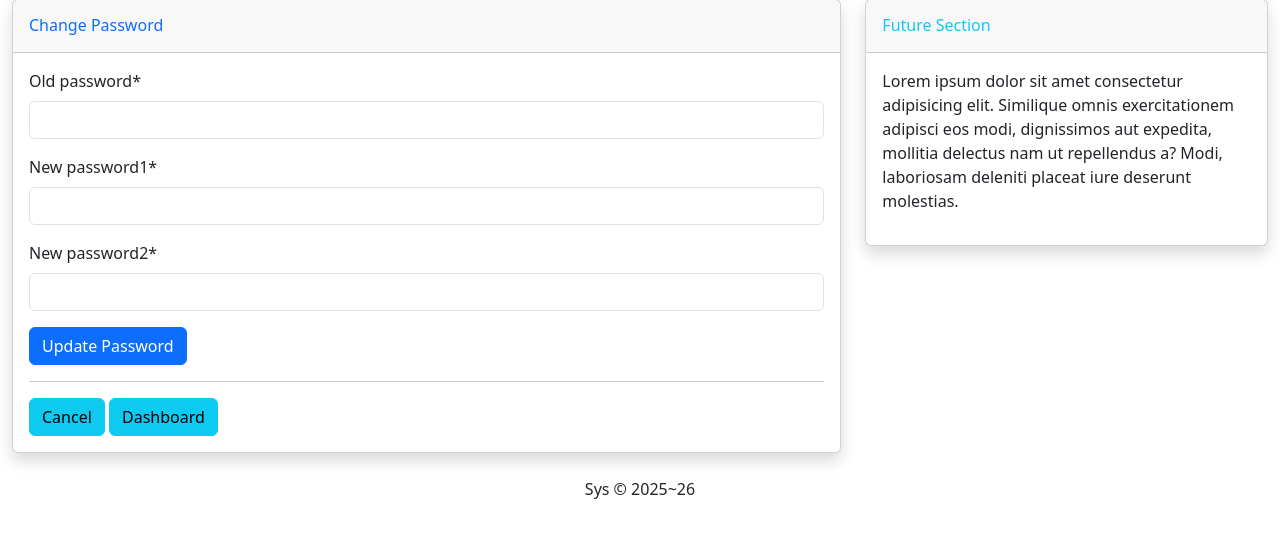
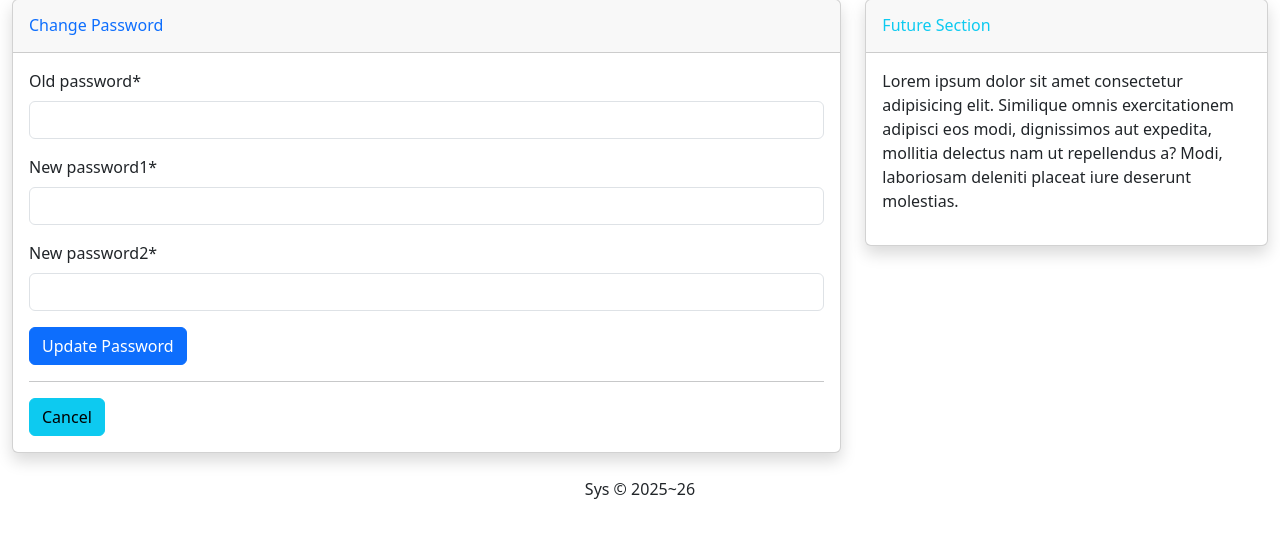
Before and after one commit to jmgcheng/p_sys01_repo01, a Django app: page /profile/password/ in a window 1280 px wide. Shown: the part 140-678 px from the top of the page. Run offline with Django 5.2, Linux system fonts and the light colour scheme; the visitor is signed in with stand-in values (Sample User, id 1); some libraries are stand-ins or nearby versions.

Commit message:
update change password template

```diff
--- a/core/users/templates/users/change_password.html
+++ b/core/users/templates/users/change_password.html
@@ -28,7 +28,6 @@
                     <hr>
                     <div class="text-right">
                         <a class="btn btn-info" href="{% url 'profile' %}">Cancel</a>
-                        <a class="btn btn-info" href="{% url 'dashboards:dashboards' %}">Dashboard</a>
                     </div>
                 </div>
             </div>
```
